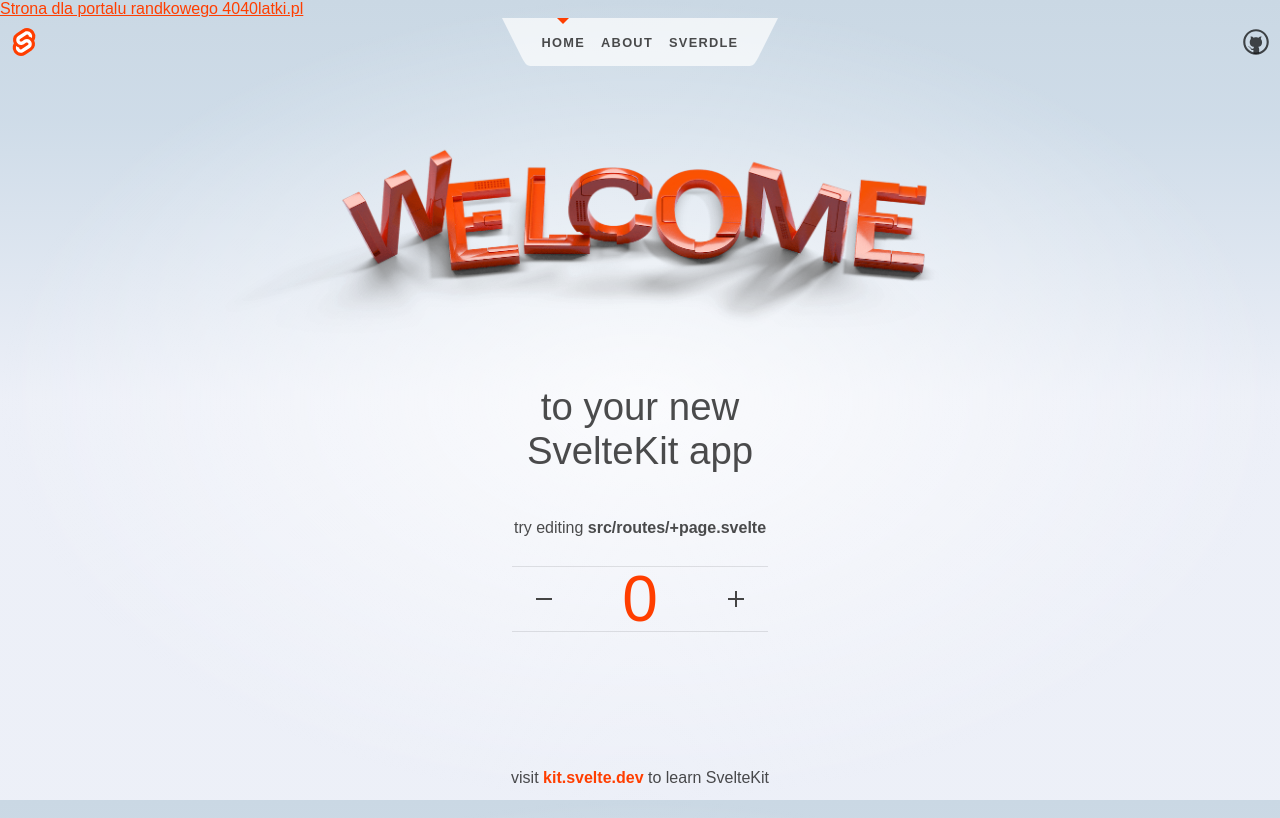
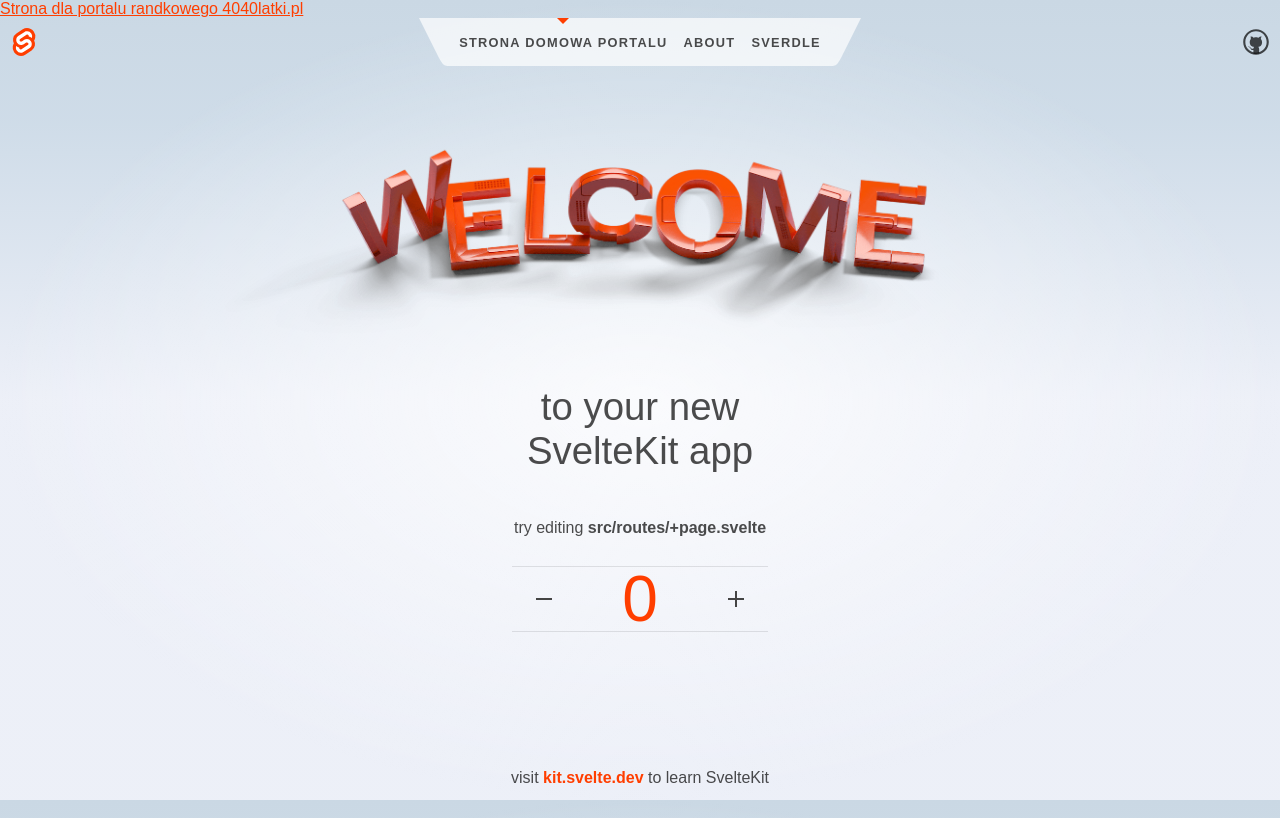
Before and after one commit to wordica/portal-z-randkami-dla-40-latkow, a SvelteKit app: page / in a window 1280 px wide. Built offline with nearby package versions, Linux system fonts and the light colour scheme.

Commit message:
Update Header.svelte

```diff
--- a/src/routes/Header.svelte
+++ b/src/routes/Header.svelte
@@ -17,7 +17,7 @@
 		</svg>
 		<ul>
 			<li aria-current={$page.url.pathname === '/' ? 'page' : undefined}>
-				<a href="/">Home</a>
+				<a href="https://40latki.pl">Strona domowa portalu</a>
 			</li>
 			<li aria-current={$page.url.pathname === '/about' ? 'page' : undefined}>
 				<a href="/about">About</a>
```
